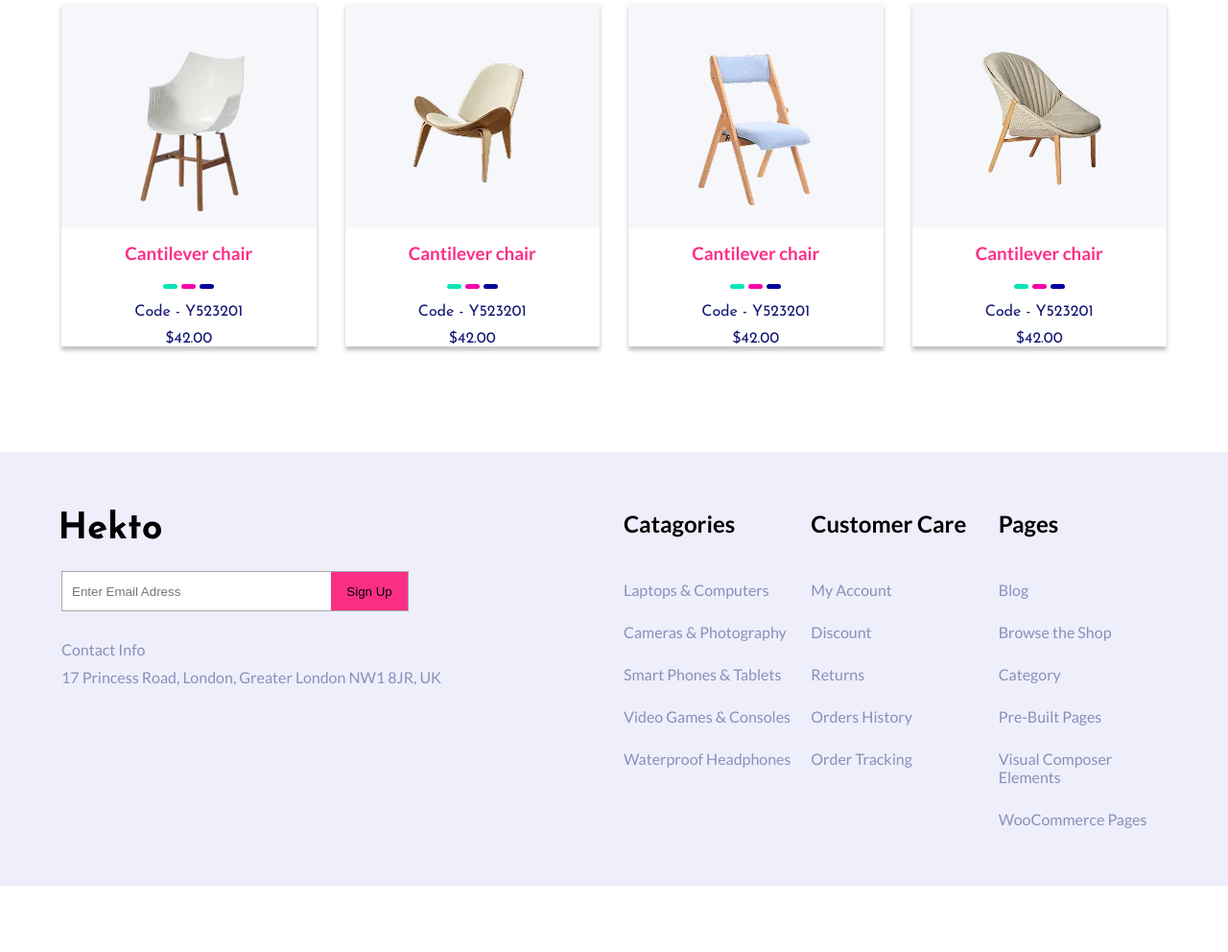
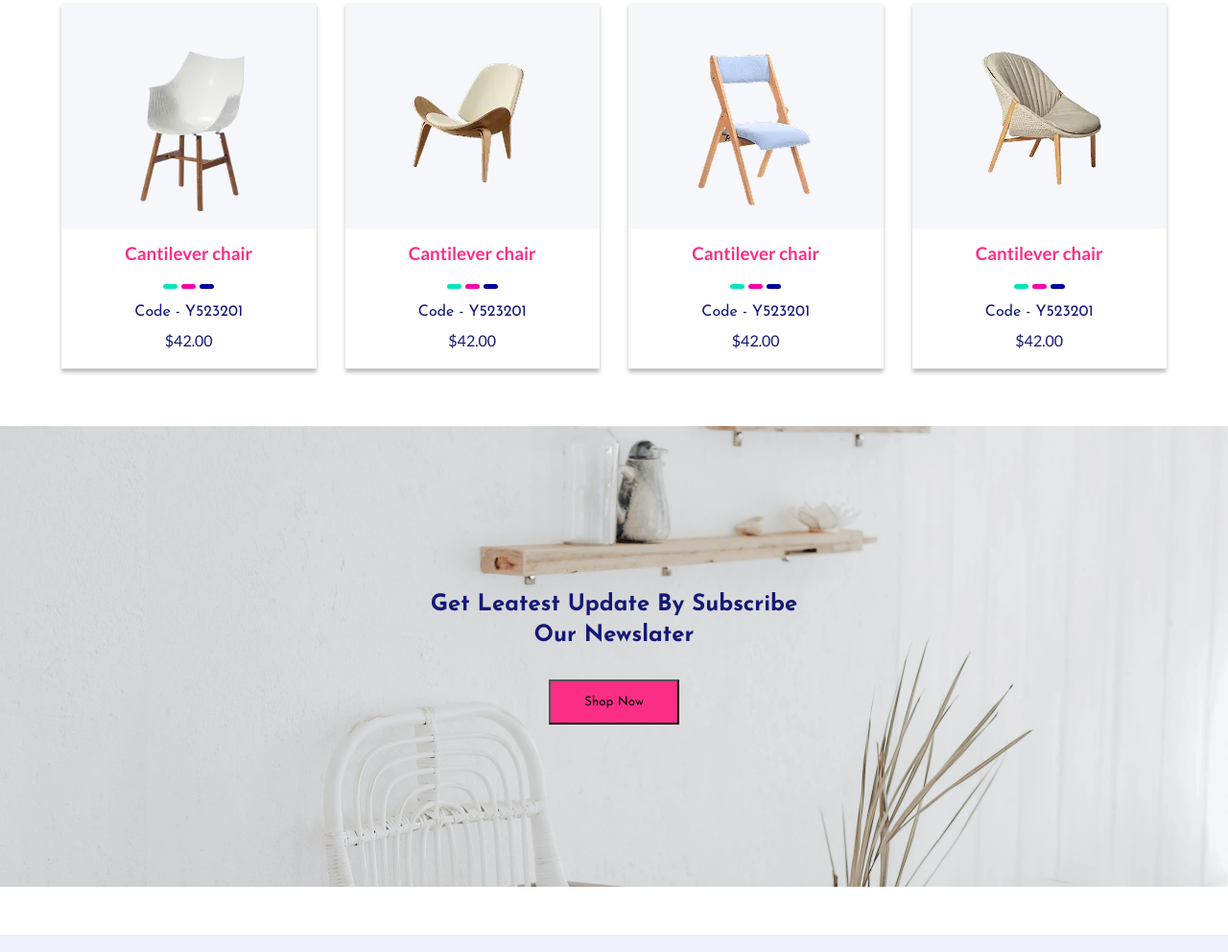
Before and after one commit to AbdullahAtallah/hekto, a plain HTML site: page index.html in a window 1280 px wide. Shown: the part 208-1200 px from the top of the page at 96% size. Before the commit the page ends 1131 px from the top, so only its background shows below. Drawn offline with Linux system fonts and the light colour scheme.

Commit message:
add background-image section

```diff
--- a/assets/css/main.css
+++ b/assets/css/main.css
@@ -152,7 +152,7 @@ p {
 
 .row {
     display: flex;
-    text-align: center;
+    align-items: center;
     flex-wrap: wrap;
     gap: 30px;
 }
@@ -208,6 +208,11 @@ p {
     flex-direction: column;
     gap: 12px;
     font-family: "Josefin Sans", sans-serif;
+    margin-bottom:20px;
+}
+
+.price{
+    font-family: "Lato", sans-serif;
 }
 
 .product-details {
@@ -224,6 +229,36 @@ p {
 
 
 }
+
+.hero{
+    background-image: url(./../images/background-img.webp);
+    height: 60vh;
+    background-repeat: no-repeat;
+    background-position: center;
+    background-size: 100%;
+    display: flex;
+    flex-direction: column;
+    align-items: center;
+    justify-content: center;
+    flex-wrap: wrap;
+    gap: 30px;
+    text-align: center;
+
+}
+
+.hero .hero-content h2{
+    width: 400px;
+    line-height: 32px;
+    font-family: "Josefin Sans", sans-serif;
+    color: #151875;
+
+}
+.hero button{
+    padding: 15px 35px;
+    font-family: "Josefin Sans", sans-serif;
+    background-color: #FB2E86;
+}
+
 
 @media screen and (min-width:320px) and (max-width:990px) {
 
--- a/index.html
+++ b/index.html
@@ -67,7 +67,7 @@
 
                     <div class="product">
                         <div class="product-image">
-                            <img src="./assets/images/Chair.webp" />
+                            <img src="./assets/images/Chair.webp"  alt="this is image"/>
                         </div>
                         <div class="product-details">
                             <h3>Cantilever chair</h3>
@@ -78,13 +78,13 @@
                             </div>
                             <div class="product-info">
                                 <span>Code - Y523201</span>
-                                <span>$42.00</span>
+                                <span class="price">$42.00</span>
                             </div>
                         </div>
                     </div>
                     <div class="product">
                         <div class="product-image">
-                            <img src="./assets/images/Chair2.webp" />
+                            <img src="./assets/images/chair2.webp" alt="this is image" />
                         </div>
                         <div class="product-details">
                             <h3>Cantilever chair</h3>
@@ -95,13 +95,13 @@
                             </div>
                             <div class="product-info">
                                 <span>Code - Y523201</span>
-                                <span>$42.00</span>
+                                <span class="price">$42.00</span>
                             </div>
                         </div>
                     </div>
                     <div class="product">
                         <div class="product-image">
-                            <img src="./assets/images/Chair3.webp" />
+                            <img src="./assets/images/chair3.webp" alt="this is image" />
                         </div>
                         <div class="product-details">
                             <h3>Cantilever chair</h3>
@@ -112,13 +112,13 @@
                             </div>
                             <div class="product-info">
                                 <span>Code - Y523201</span>
-                                <span>$42.00</span>
+                                <span class="price">$42.00</span>
                             </div>
                         </div>
                     </div>
                     <div class="product">
                         <div class="product-image">
-                            <img src="./assets/images/Chair4.webp" />
+                            <img src="./assets/images/chair4.webp" alt="this is image" />
                         </div>
                         <div class="product-details">
                             <h3>Cantilever chair</h3>
@@ -129,13 +129,28 @@
                             </div>
                             <div class="product-info">
                                 <span>Code - Y523201</span>
-                                <span>$42.00</span>
+                                <span class="price">$42.00</span>
                             </div>
                         </div>
                     </div>
 
                 </div>
             </div>
+
+
+        </section>
+
+        <section class="hero">
+
+
+                    <div class="hero-content">
+                        <h2>Get Leatest Update By Subscribe Our Newslater</h2>
+                    </div>
+                    <div class="hero-search">
+                        <form class="hero-btn">
+                            <button type="button">Shop Now</button>
+                        </form>
+                    </div>
 
 
         </section>
```
Also changed, not shown: assets/images/background-img.webp (added).
